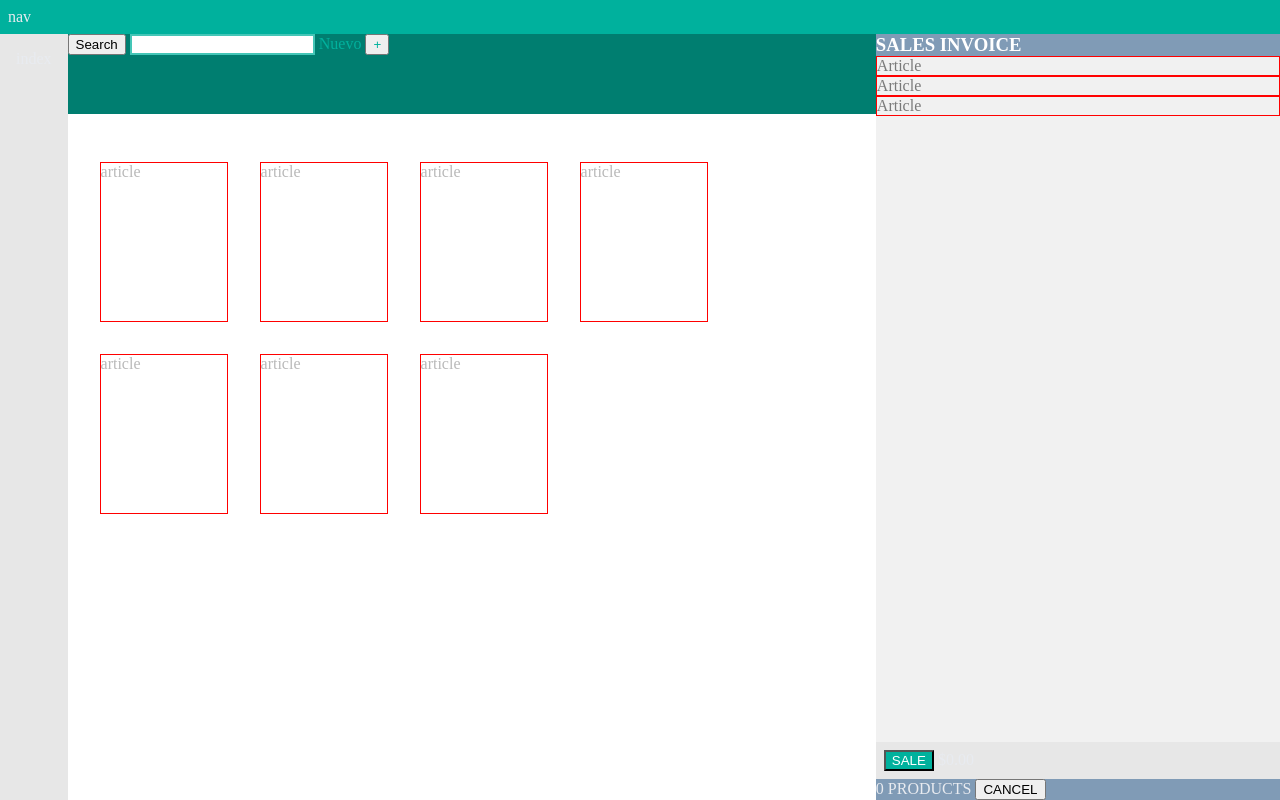
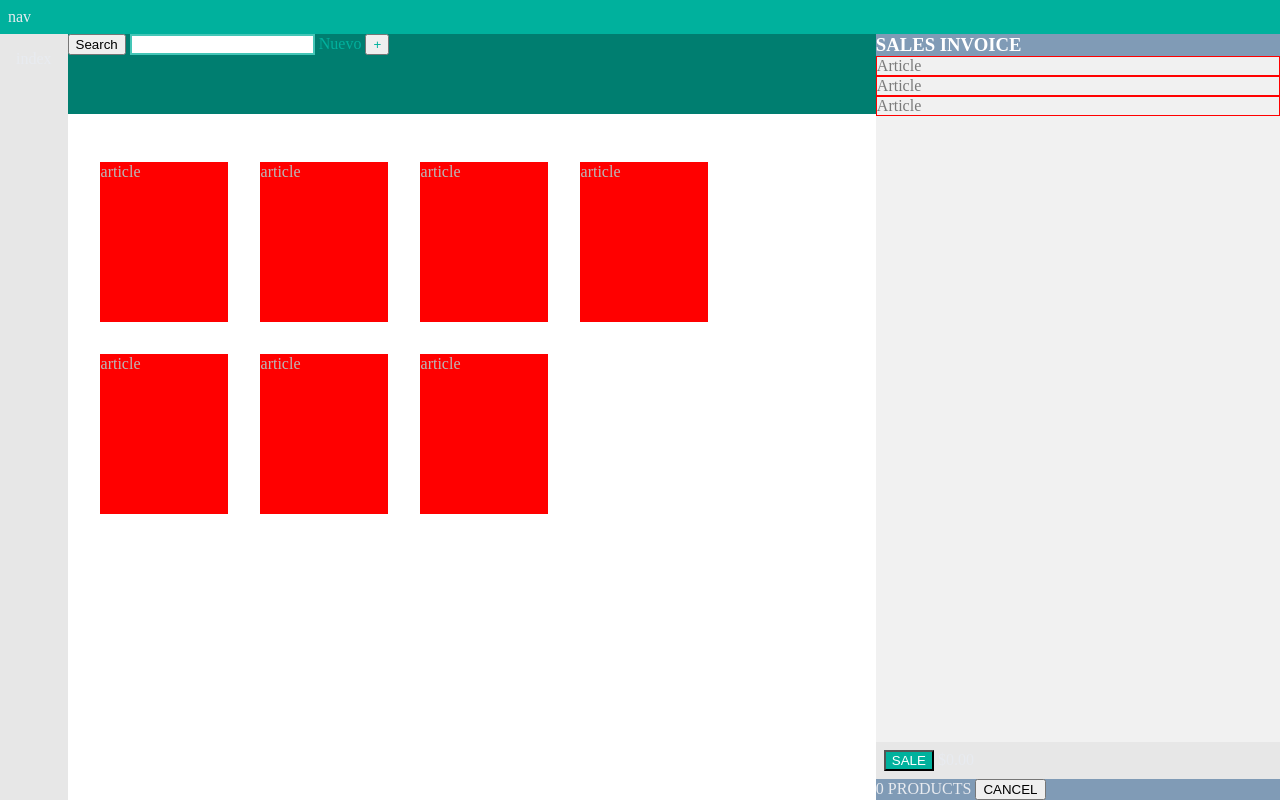
Before and after one commit to ferchitoM/Ejercicio-semantica-HTML-CSS, a plain HTML site: page index.html in a window 1280 px wide. Drawn offline with Linux system fonts and the light colour scheme.

Commit message:
Update
Color de los articulos

```diff
--- a/app.sass
+++ b/app.sass
@@ -75,6 +75,7 @@ main
             height: 10rem
             border: 1px solid red
             color: #b9b9b9
+            background-color: red
             //color: #7a7a7a
 
 #shop-car
--- a/temp.css
+++ b/temp.css
@@ -54,6 +54,7 @@ main {
     width: 8rem;
     height: 10rem;
     border: 1px solid red;
+
 }
 
 #shop_car {
```
Also changed, not shown: app.css, 1 other file.
